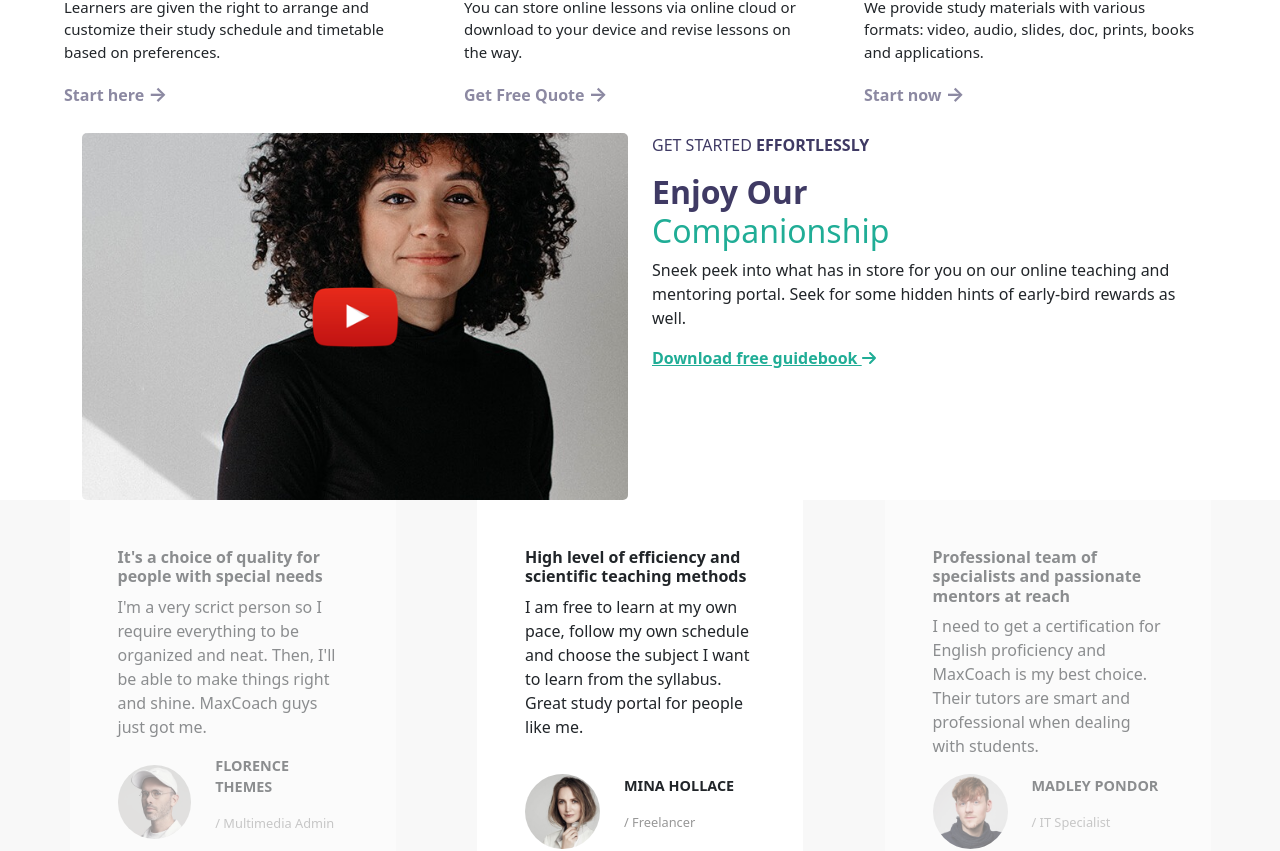
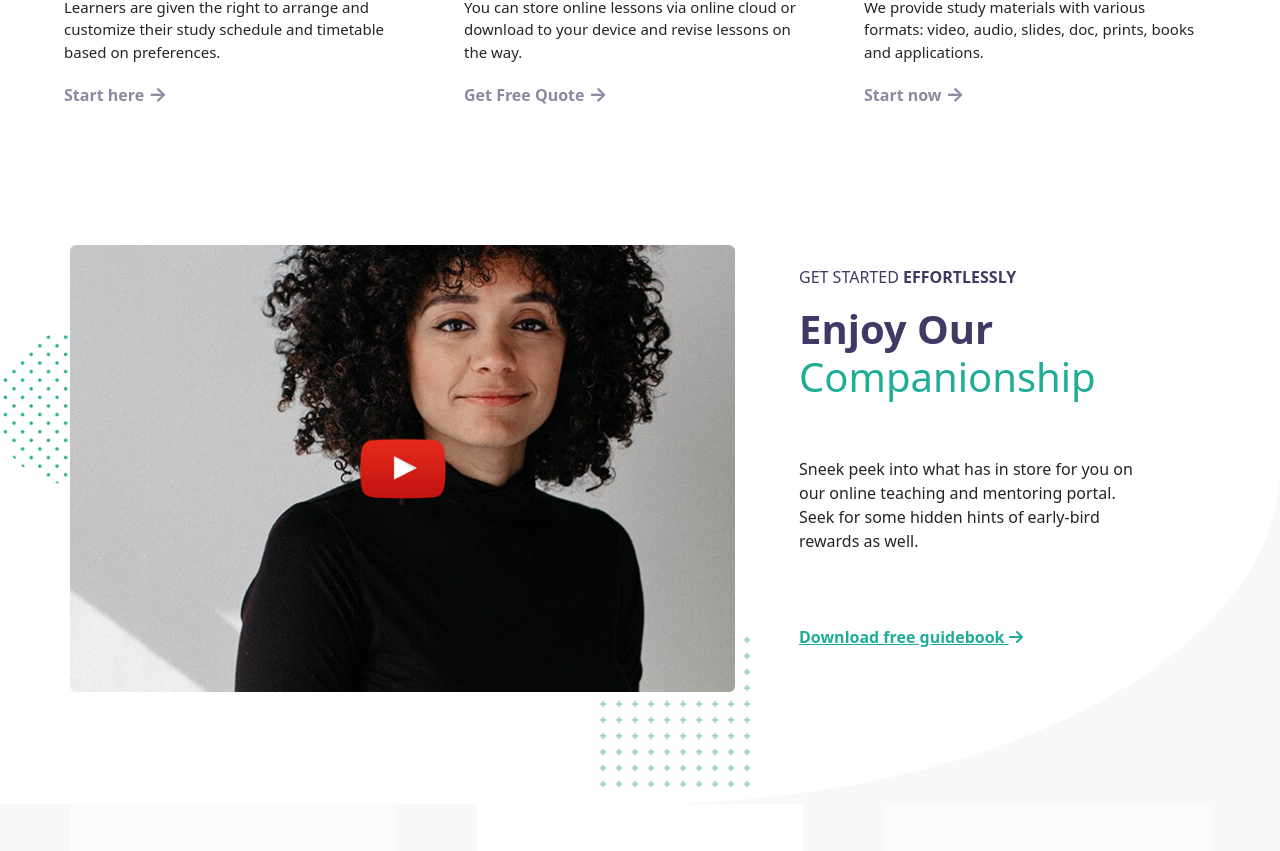
Before and after one commit to GencoMattia/proj-html-vuejs, a Vue app: page / in a window 1280 px wide. Shown: the part 1512-2363 px from the top of the page. Built offline with nearby package versions, Linux system fonts and the light colour scheme; no server answers.

Commit message:
Finished Main Guide

```diff
--- a/src/components/MainGuide.vue
+++ b/src/components/MainGuide.vue
@@ -12,40 +12,66 @@ export default {
 </script>
 
 <template>
+    <div class="bg-gray">
+    <div class="bg-curve">
         <div class="my-container">
             <div class="container">
                 <section class="row">
-                <div class="col-6 position-relative">
+                    <div class="col-7 position-relative p-0">
+                        <div class="my_pos rounded">
                             <img src="../assets/img/home-2-popup-video-poster.jpg" alt="">
+                        </div>
                         <div class="my_bg-move">
                             <div class="top-image"></div>
+                            <div class="square bg-img"></div>
+                            <div class="round bg-img"></div>
                         </div>
                     </div>
-                <article class="col-6">
+                    <article class="col-5 d-flex flex-column justify-content-center">
                         <p class="my_cl-blue">
                             GET STARTED <span class="fw-bold">EFFORTLESSLY</span>
                         </p>
-                    <h2>
+                        <h2 class="fs-1">
                             <span class="my_cl-blue fw-bold">Enjoy Our</span> <br>
                             <span class="my_cl-green">Companionship</span>
                         </h2>
-                    <p>
+                        <p class="py-5">
                             Sneek peek into what has in store for you on our online teaching and mentoring portal. Seek for some hidden hints of early-bird rewards as well.
                         </p>
-                    <p>
+                        <p class="py-2">
                             <a href="#" class="my_cl-green fw-bold">Download free guidebook <font-awesome-icon :icon="['fas', 'arrow-right']"/></a>
                         </p>
                     </article>
-
                 </section>
+            </div>
+        </div>
     </div>
     </div>
 </template>
 
-<style scoped>
+<style scoped lang="scss">
+.bg-gray{
+    background-color: #f8f8f8;
+}
+    .bg-curve{
+        border-radius: 0 0 50% 0;
+        background-color: white;
+    }
+    section{
+        padding: 7rem 0;
+    }
+    article{
+        padding: 0 4rem;
+    }
     img{
         width: 100%;
-        border-radius: 5px;
+        transition: transform 0.8s ease;
+        position: relative;
+        z-index: 2;
+    }
+    img:hover{
+        transform: scale(1.1);
+        transition: transform 0.8s ease;
     }
     .top-image {
     content: url('../assets/img/icon-youtube-play.png');
@@ -55,7 +81,22 @@ export default {
     transform: translate(-50%, -50%);
     background-size: contain;
     background-repeat: no-repeat;
-    width: 15%;
+    width: 13%;
+    z-index: 3;
+    }
+    .bg-img{
+        position: absolute;
+        z-index: 1;
+    }
+    .square{
+        content: url('../assets/img/maxcoach-shape-07-150x150.png');
+        right: -15px;
+        bottom: -95px;
+    }
+    .round{
+        content: url('../assets/img/maxcoach-shape-05-150x150.png');
+        top: 90px;
+        left: -75px;
     }
     .my_cl-green{
         color: #20ad96;
@@ -63,4 +104,8 @@ export default {
     .my_cl-blue{
         color: #3f3a64;
     }
+    .my_pos{
+        position:relative;
+        overflow:hidden;
+    }
 </style>
```
Lines whose indentation alone changed are shown as unchanged.
